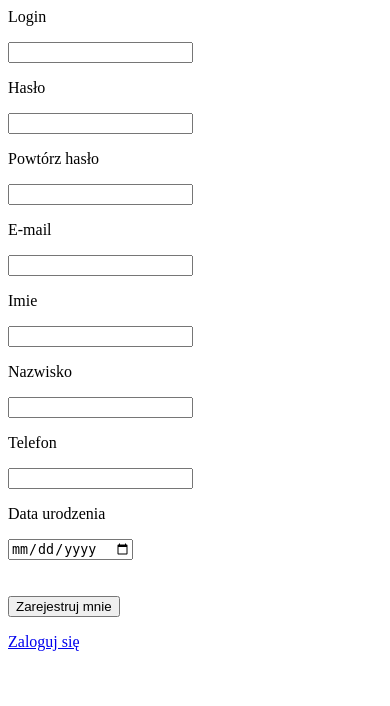
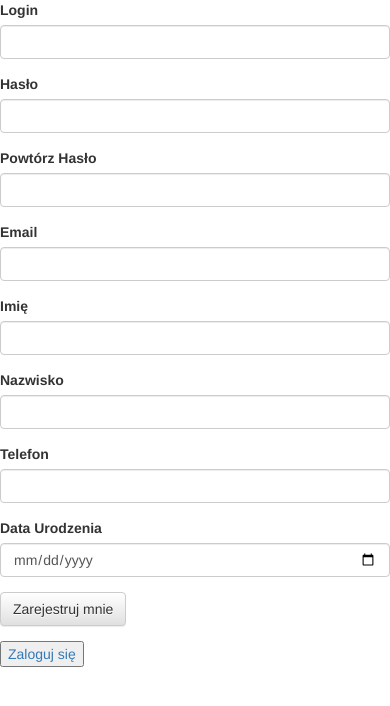
Before and after one commit to Szaymon/Da-niak, a PHP site: page /rejestracja.html in a window 390 px wide. Shown: the top 706 px of the page. Run offline with PHP 8.4, Linux system fonts and the light colour scheme.

```diff
--- a/Rejestracja.html
+++ b/Rejestracja.html
@@ -1,28 +1,69 @@
 <html>
 <head>
+<!-- Latest compiled and minified CSS -->
+<link rel="stylesheet" href="https://maxcdn.bootstrapcdn.com/bootstrap/3.3.7/css/bootstrap.min.css" integrity="sha384-BVYiiSIFeK1dGmJRAkycuHAHRg32OmUcww7on3RYdg4Va+PmSTsz/K68vbdEjh4u" crossorigin="anonymous">
+<!-- Optional theme -->
+<link rel="stylesheet" href="https://maxcdn.bootstrapcdn.com/bootstrap/3.3.7/css/bootstrap-theme.min.css" integrity="sha384-rHyoN1iRsVXV4nD0JutlnGaslCJuC7uwjduW9SVrLvRYooPp2bWYgmgJQIXwl/Sp" crossorigin="anonymous">
+<!-- Latest compiled and minified JavaScript -->
+<script src="https://maxcdn.bootstrapcdn.com/bootstrap/3.3.7/js/bootstrap.min.js" integrity="sha384-Tc5IQib027qvyjSMfHjOMaLkfuWVxZxUPnCJA7l2mCWNIpG9mGCD8wGNIcPD7Txa" crossorigin="anonymous"></script>
 <title> Rejestracja </title>
 </head>
 <body>
-<form method="POST" action="rejestracja.php">
-<p>Login</p>
-<input type="text" name="login">
-<p>Hasło</p>
-<input type="password" name="haslo1">
-<p>Powtórz hasło</p>
-<input type="password" name="haslo2">
-<p>E-mail</p>
-<input type="text" name="email">
-<p>Imie</p>
-<input type="text" name="imie">
-<p>Nazwisko</p>
-<input type="text" name="nazwisko">
-<p>Telefon</p>
-<input type="text" name="telefon">
-<p>Data urodzenia</p>
-<input type="Date" name="data_ur">
-</br></br></br>
-<input type="submit" value="Zarejestruj mnie" name="Rejestruj">
+<form class="form-horizontal" method="POST" action="rejestracja.php">
+  <div class="form-group">
+    <label for="login" class="col-sm-2 control-label">Login</label>
+    <div class="col-sm-10">
+      <input type="text" class="form-control" name="login">
+    </div>
+  </div>
+  <div class="form-group">
+    <label for="haslo1" class="col-sm-2 control-label">Hasło</label>
+    <div class="col-sm-10">
+      <input type="password" class="form-control" name="haslo1">
+    </div>
+  </div>
+ <div class="form-group">
+    <label for="haslo2" class="col-sm-2 control-label">Powtórz Hasło</label>
+    <div class="col-sm-10">
+      <input type="password" class="form-control" name="haslo2">
+    </div>
+  </div>
+  <div class="form-group">
+    <label for="email" class="col-sm-2 control-label">Email</label>
+    <div class="col-sm-10">
+      <input type="email" class="form-control" name="email">
+    </div>
+  </div>
+  <div class="form-group">
+    <label for="imie" class="col-sm-2 control-label">Imię</label>
+    <div class="col-sm-10">
+      <input type="text" class="form-control" name="imie">
+    </div>
+  </div>
+  <div class="form-group">
+    <label for="nazwisko" class="col-sm-2 control-label">Nazwisko</label>
+    <div class="col-sm-10">
+      <input type="text" class="form-control" name="nazwisko">
+    </div>
+  </div>
+  <div class="form-group">
+    <label for="telefon" class="col-sm-2 control-label">Telefon</label>
+    <div class="col-sm-10">
+      <input type="number" class="form-control" name="telefon">
+    </div>
+  </div>
+  <div class="form-group">
+    <label for="data_ur" class="col-sm-2 control-label">Data Urodzenia</label>
+    <div class="col-sm-10">
+      <input type="date" class="form-control" name="data_ur">
+    </div>
+  </div>
+  <div class="form-group">
+    <div class="col-sm-offset-2 col-sm-10">
+      <input type="submit" class="btn btn-default" value="Zarejestruj mnie" name="Rejestruj">
+    </div>
+  </div>
 </form>
-<a href="logowanie.html"> Zaloguj się </a>
+<button><a href="logowanie.html"> Zaloguj się </a></button>
 </body>
 </html>
--- a/rejestracja.php
+++ b/rejestracja.php
@@ -23,12 +23,12 @@ if (mysql_num_rows(mysql_query("SELECT login FROM uzytkownicy WHERE login = '".$
                 mysql_query("INSERT INTO uzytkownicy SET login='$login ', haslo='$haslo' , email='$email',imie='$imie',nazwisko='$nazwisko',telefon='$telefon ',data_ur='$data_ur '" );
 
                 echo "Konto zostało utworzone!";
-				header('location:strona_glowna.html ');
+				header('location: strona_glowna.html ');
             }
             else echo "Hasła nie są takie same";
         }
         else echo "Podany email jest już zajęty.";
     }
     else echo "Podany login jest zajęty" ;
-header('location: ');
+header('location: rejestracja.html');
 ?>
--- a/strona_glowna.html
+++ b/strona_glowna.html
@@ -4,9 +4,8 @@
 </head>
 <body>
 <h1><center>Serwis ogłoszeniowy "U Bułki"</h1></center>
-<textarea maxlength="1000" rows="10" cols="25">
-</textarea>
-<input type="submit" action="dod_ogl.php">
+
+<input type="submit" action="dod_ogl.php"></br>
 <button><a href="wylogowanie.php">Wyloguj</a></button>
 
 </body>
```
Also changed, not shown: Logowanie.html (+17 -4 lines), dod_ogl.html (added, +10 -0 lines), dod_ogl.php (+12 -2 lines), serwis.html (+7 -0 lines).
